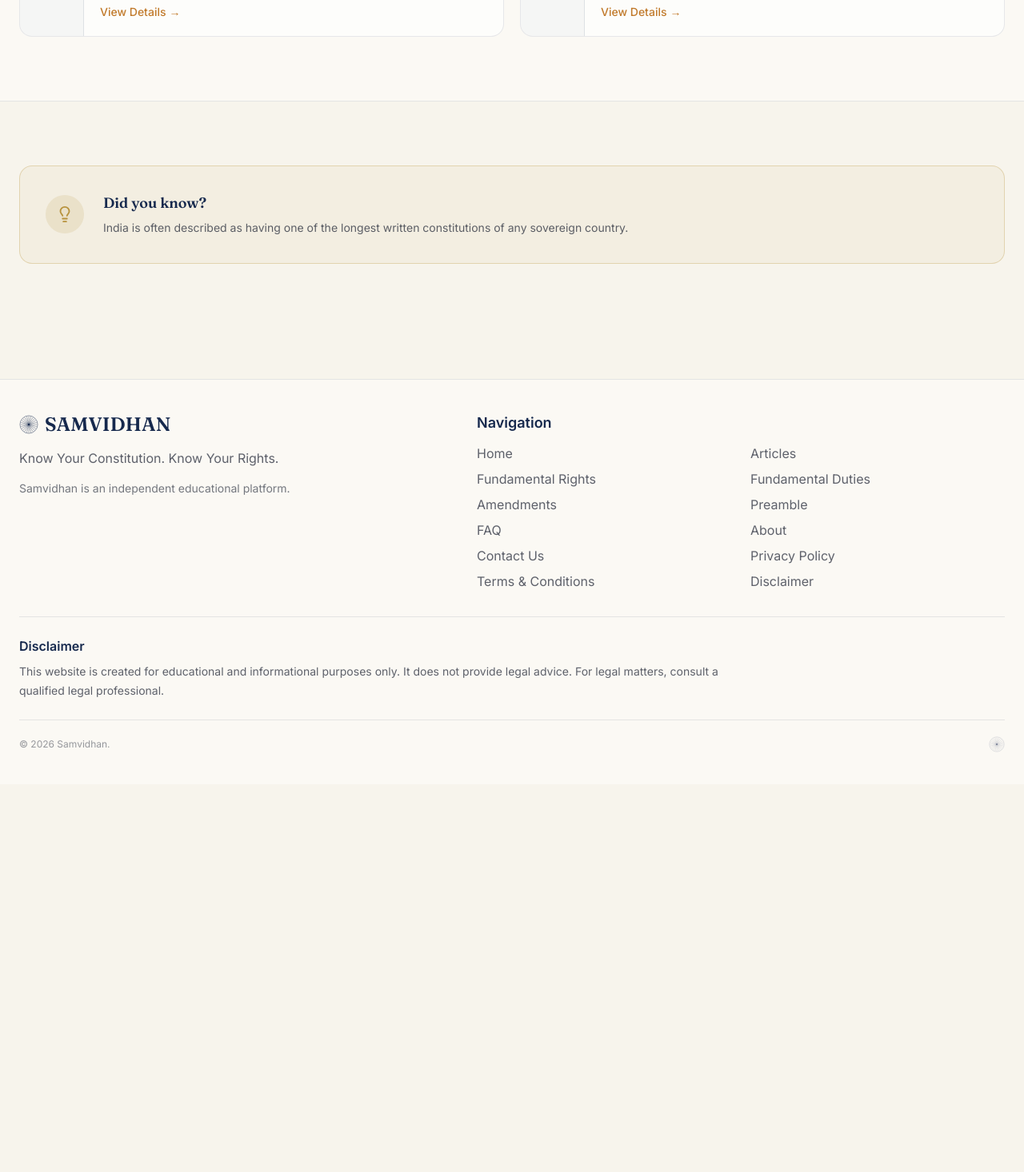
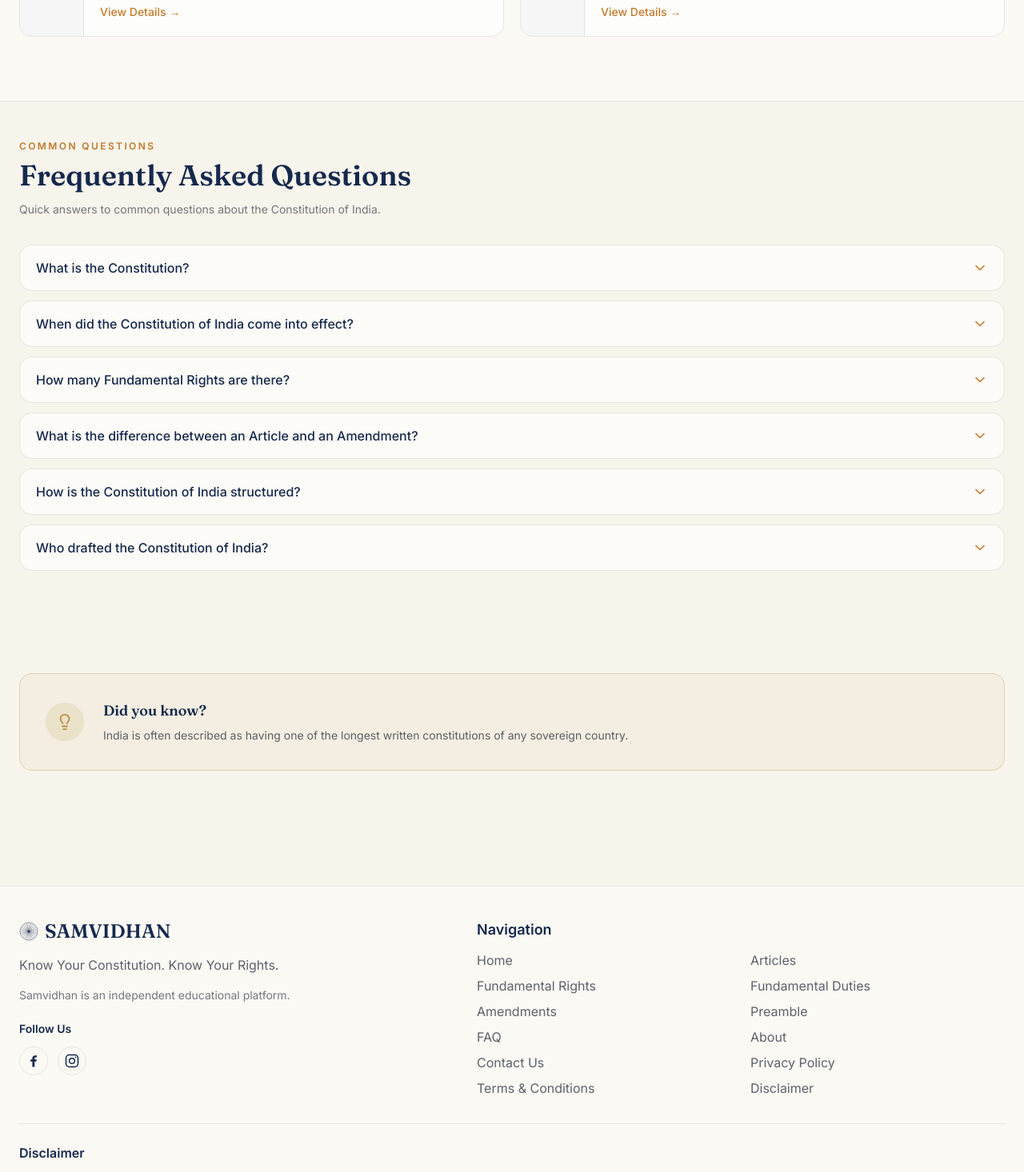
Before and after one commit to dinesh887/Samvidhan, a React (Vite) app: page / in a window 1280 px wide. Shown: the part 2440-3906 px from the top of the page at 80% size. Before the commit the page ends 3421 px from the top, so only its background shows below. Built offline with nearby package versions, Linux system fonts and the light colour scheme; no server answers.

Commit message:
Added social and faq

```diff
--- /dev/null
+++ b/src/components/FAQSection.jsx
@@ -0,0 +1,149 @@
+import { useState } from "react";
+import { ChevronDown } from "lucide-react";
+import { useLanguage } from "../context/LanguageContext";
+
+const faqs = [
+  {
+    id: 1,
+    question: {
+      en: "What is the Constitution?",
+      mr: "संविधान म्हणजे काय?",
+    },
+    answer: {
+      en: "The Constitution of India is the supreme legal framework that defines the structure of government, powers of institutions, and rights and duties of citizens.",
+      mr: "भारतीय संविधान हे भारताच्या शासनव्यवस्थेची रचना, संस्थांचे अधिकार तसेच नागरिकांचे अधिकार आणि कर्तव्ये निश्चित करणारे सर्वोच्च कायदेशीर दस्तऐवज आहे.",
+    },
+  },
+  {
+    id: 2,
+    question: {
+      en: "When did the Constitution of India come into effect?",
+      mr: "भारतीय संविधान कधी लागू झाले?",
+    },
+    answer: {
+      en: "The Constitution was adopted on 26 November 1949 and came into effect on 26 January 1950.",
+      mr: "भारतीय संविधान 26 नोव्हेंबर 1949 रोजी स्वीकारले गेले आणि 26 जानेवारी 1950 रोजी लागू झाले.",
+    },
+  },
+  {
+    id: 3,
+    question: {
+      en: "How many Fundamental Rights are there?",
+      mr: "मूलभूत अधिकार किती आहेत?",
+    },
+    answer: {
+      en: "The Constitution currently provides six broad categories of Fundamental Rights under Part III.",
+      mr: "भारतीय संविधानाच्या भाग III मध्ये सध्या मूलभूत अधिकारांच्या सहा प्रमुख श्रेणींची तरतूद आहे.",
+    },
+  },
+  {
+    id: 4,
+    question: {
+      en: "What is the difference between an Article and an Amendment?",
+      mr: "अनुच्छेद आणि घटनादुरुस्तीमध्ये काय फरक आहे?",
+    },
+    answer: {
+      en: "An Article is a specific provision of the Constitution. An Amendment is a formal change made to the Constitution through the constitutional amendment process.",
+      mr: "अनुच्छेद हा संविधानातील विशिष्ट तरतूद आहे. घटनादुरुस्ती म्हणजे संविधानातील तरतुदीत घटनात्मक प्रक्रियेद्वारे केलेला अधिकृत बदल.",
+    },
+  },
+  {
+    id: 5,
+    question: {
+      en: "How is the Constitution of India structured?",
+      mr: "भारतीय संविधानाची रचना कशी आहे?",
+    },
+    answer: {
+      en: "The Constitution is organised into Parts, Articles and Schedules covering different aspects of India's constitutional and governance system.",
+      mr: "भारतीय संविधानाची रचना विविध भाग, अनुच्छेद आणि अनुसूचींमध्ये करण्यात आली आहे. यामध्ये भारताच्या घटनात्मक आणि शासनव्यवस्थेशी संबंधित विविध विषयांचा समावेश आहे.",
+    },
+  },
+  {
+    id: 6,
+    question: {
+      en: "Who drafted the Constitution of India?",
+      mr: "भारतीय संविधान कोणी तयार केले?",
+    },
+    answer: {
+      en: "The Constitution was framed by the Constituent Assembly. Dr. B. R. Ambedkar chaired the Drafting Committee.",
+      mr: "भारतीय संविधानाची निर्मिती संविधान सभेने केली. डॉ. बाबासाहेब आंबेडकर हे मसुदा समितीचे अध्यक्ष होते.",
+    },
+  },
+];
+
+export default function FAQSection() {
+  const { pick } = useLanguage();
+  const [openId, setOpenId] = useState(null);
+
+  const toggleFAQ = (id) => {
+    setOpenId((current) => (current === id ? null : id));
+  };
+
+  return (
+    <section className="mx-auto max-w-7xl px-4 py-12 sm:px-6">
+      {/* Header */}
+      <div className="text-left">
+        <p className="text-xs font-semibold uppercase tracking-[0.2em] text-saffron">
+          {pick({
+            en: "Common Questions",
+            mr: "सामान्य प्रश्न",
+          })}
+        </p>
+
+        <h2 className="font-display mt-2 text-3xl font-semibold text-navy dark:text-ink-dark sm:text-4xl">
+          {pick({
+            en: "Frequently Asked Questions",
+            mr: "वारंवार विचारले जाणारे प्रश्न",
+          })}
+        </h2>
+
+        <p className="mt-3 max-w-2xl text-sm leading-relaxed text-ink/60 dark:text-ink-dark/60">
+          {pick({
+            en: "Quick answers to common questions about the Constitution of India.",
+            mr: "भारतीय संविधानाबद्दलच्या सामान्य प्रश्नांची सोप्या भाषेत उत्तरे.",
+          })}
+        </p>
+      </div>
+
+      {/* FAQ List */}
+      <div className="mt-8 space-y-3">
+        {faqs.map((faq) => {
+          const isOpen = openId === faq.id;
+
+          return (
+            <div
+              key={faq.id}
+              className="overflow-hidden rounded-2xl border border-navy/10 bg-white/60 dark:border-ink-dark/10 dark:bg-white/[0.04]"
+            >
+              <button
+                type="button"
+                onClick={() => toggleFAQ(faq.id)}
+                aria-expanded={isOpen}
+                className="flex w-full items-center justify-between gap-4 px-5 py-4 text-left"
+              >
+                <span className="font-medium text-navy dark:text-ink-dark">
+                  {pick(faq.question)}
+                </span>
+
+                <ChevronDown
+                  size={20}
+                  className={`shrink-0 text-saffron transition-transform duration-200 ${
+                    isOpen ? "rotate-180" : ""
+                  }`}
+                />
+              </button>
+
+              {isOpen && (
+                <div className="border-t border-navy/10 px-5 py-4 dark:border-ink-dark/10">
+                  <p className="text-sm leading-7 text-ink/65 dark:text-ink-dark/65">
+                    {pick(faq.answer)}
+                  </p>
+                </div>
+              )}
+            </div>
+          );
+        })}
+      </div>
+    </section>
+  );
+}
--- a/src/components/Footer.jsx
+++ b/src/components/Footer.jsx
@@ -1,25 +1,25 @@
-import { Link } from 'react-router-dom'
-import ChakraMark from './ChakraMark'
-import { useLanguage } from '../context/LanguageContext'
-import Advertisement from './Advertisement'
+import { Link } from "react-router-dom";
+import ChakraMark from "./ChakraMark";
+import { useLanguage } from "../context/LanguageContext";
+import Advertisement from "./Advertisement";
 
 export default function Footer() {
-  const { t, language } = useLanguage()
+  const { t, language } = useLanguage();
 
   const links = [
-    { to: '/', label: t('nav_home') },
-    { to: '/articles', label: t('nav_articles') },
-    { to: '/fundamental-rights', label: t('nav_rights') },
-    { to: '/fundamental-duties', label: t('nav_duties') },
-    { to: '/amendments', label: t('nav_amendments') },
-    { to: '/learn', label: t('nav_preamble') },
-    { to: '/faq', label: t('nav_faq') },
-    { to: '/about', label: t('nav_about') },
-    { to: '/contact', label: t('contact_title') },
-    { to: '/privacy-policy', label: t('footer_privacy') },
-    { to: '/terms', label: t('footer_terms') },
-    { to: '/disclaimer', label: t('footer_disclaimer_title') },
-  ]
+    { to: "/", label: t("nav_home") },
+    { to: "/articles", label: t("nav_articles") },
+    { to: "/fundamental-rights", label: t("nav_rights") },
+    { to: "/fundamental-duties", label: t("nav_duties") },
+    { to: "/amendments", label: t("nav_amendments") },
+    { to: "/learn", label: t("nav_preamble") },
+    { to: "/faq", label: t("nav_faq") },
+    { to: "/about", label: t("nav_about") },
+    { to: "/contact", label: t("contact_title") },
+    { to: "/privacy-policy", label: t("footer_privacy") },
+    { to: "/terms", label: t("footer_terms") },
+    { to: "/disclaimer", label: t("footer_disclaimer_title") },
+  ];
 
   return (
     <footer className="mt-16 border-t border-navy/10 dark:border-ink-dark/10 bg-white/40 dark:bg-white/[0.03]">
@@ -33,15 +33,74 @@ export default function Footer() {
                 SAMVIDHAN
               </span>
             </div>
-            <p lang={language} className="mt-3 max-w-sm text-base leading-7 text-ink/70 dark:text-ink-dark/70">
-              {t('footer_tagline')}
+            <p
+              lang={language}
+              className="mt-3 max-w-sm text-base leading-7 text-ink/70 dark:text-ink-dark/70"
+            >
+              {t("footer_tagline")}
             </p>
-            <p lang={language} className="mt-3 max-w-sm text-sm leading-6 text-ink/60 dark:text-ink-dark/60">{language === 'mr' ? 'संविधान हे स्वतंत्र शैक्षणिक व्यासपीठ आहे.' : 'Samvidhan is an independent educational platform.'}</p>
+            <p
+              lang={language}
+              className="mt-3 max-w-sm text-sm leading-6 text-ink/60 dark:text-ink-dark/60"
+            >
+              {language === "mr"
+                ? "संविधान हे स्वतंत्र शैक्षणिक व्यासपीठ आहे."
+                : "Samvidhan is an independent educational platform."}
+            </p>
+            <div className="mt-5">
+              <p className="text-sm font-semibold text-navy dark:text-ink-dark">
+                {language === "mr" ? "आम्हाला फॉलो करा" : "Follow Us"}
+              </p>
+
+              <div className="mt-3 flex items-center gap-3">
+                {/* Facebook */}
+                <a
+                  href="https://www.facebook.com/profile.php?id=61593758717873"
+                  target="_blank"
+                  rel="noopener noreferrer"
+                  aria-label="Facebook"
+                  className="flex h-9 w-9 items-center justify-center rounded-full border border-navy/10 text-navy transition-colors hover:border-saffron hover:text-saffron dark:border-ink-dark/10 dark:text-ink-dark"
+                >
+                  <svg
+                    viewBox="0 0 24 24"
+                    className="h-5 w-5 fill-current"
+                    aria-hidden="true"
+                  >
+                    <path d="M13.5 21v-8h2.7l.4-3h-3.1V8.1c0-.9.3-1.5 1.6-1.5h1.7V4a22 22 0 0 0-2.5-.1c-2.5 0-4.2 1.5-4.2 4.3V10H7.4v3h2.7v8h3.4Z" />
+                  </svg>
+                </a>
+
+                {/* Instagram */}
+                <a
+                  href="https://www.instagram.com/mysamvidhanofficial/"
+                  target="_blank"
+                  rel="noopener noreferrer"
+                  aria-label="Instagram"
+                  className="flex h-9 w-9 items-center justify-center rounded-full border border-navy/10 text-navy transition-colors hover:border-saffron hover:text-saffron dark:border-ink-dark/10 dark:text-ink-dark"
+                >
+                  <svg
+                    viewBox="0 0 24 24"
+                    className="h-5 w-5 fill-none stroke-current"
+                    strokeWidth="1.8"
+                    aria-hidden="true"
+                  >
+                    <rect x="3" y="3" width="18" height="18" rx="5" />
+                    <circle cx="12" cy="12" r="4" />
+                    <circle
+                      cx="17.5"
+                      cy="6.5"
+                      r="1"
+                      className="fill-current stroke-none"
+                    />
+                  </svg>
+                </a>
+              </div>
+            </div>
           </div>
 
           <div>
             <h3 className="text-lg font-semibold text-navy dark:text-ink-dark">
-              {t('footer_navigation')}
+              {t("footer_navigation")}
             </h3>
             <ul className="mt-3 grid gap-x-6 gap-y-2 sm:grid-cols-2">
               {links.map((l) => (
@@ -57,25 +116,36 @@ export default function Footer() {
               ))}
             </ul>
           </div>
-
         </div>
 
         <section className="mt-8 border-t border-navy/10 pt-6 dark:border-ink-dark/10">
-          <h3 lang={language} className="text-base font-semibold text-navy dark:text-ink-dark">
-            {t('footer_disclaimer_title')}
+          <h3
+            lang={language}
+            className="text-base font-semibold text-navy dark:text-ink-dark"
+          >
+            {t("footer_disclaimer_title")}
           </h3>
-          <p lang={language} className="mt-2 max-w-4xl text-sm leading-6 text-ink/70 dark:text-ink-dark/70">
-            {t('footer_disclaimer')}
+          <p
+            lang={language}
+            className="mt-2 max-w-4xl text-sm leading-6 text-ink/70 dark:text-ink-dark/70"
+          >
+            {t("footer_disclaimer")}
           </p>
         </section>
 
         <div className="mt-6 flex flex-col items-center justify-between gap-3 border-t border-navy/10 pt-5 sm:flex-row dark:border-ink-dark/10">
-          <p lang={language} className="text-xs text-ink/45 dark:text-ink-dark/45">
-            {t('footer_copyright')}
+          <p
+            lang={language}
+            className="text-xs text-ink/45 dark:text-ink-dark/45"
+          >
+            {t("footer_copyright")}
           </p>
-          <ChakraMark className="h-5 w-5 text-navy/30 dark:text-ink-dark/25" spokes={24} />
+          <ChakraMark
+            className="h-5 w-5 text-navy/30 dark:text-ink-dark/25"
+            spokes={24}
+          />
         </div>
       </div>
     </footer>
-  )
+  );
 }
--- a/src/context/LanguageContext.jsx
+++ b/src/context/LanguageContext.jsx
@@ -39,7 +39,7 @@ const STRINGS = {
     footer_disclaimer_title: 'Disclaimer',
     footer_disclaimer:
       'This website is created for educational and informational purposes only. It does not provide legal advice. For legal matters, consult a qualified legal professional.',
-    footer_copyright: '© 2026 Samvidhan.',
+    footer_copyright: '© 2026 MySamvidhan. All rights reserved.',
     articles_page_title: 'Constitutional Articles',
     articles_page_sub: 'Search and explore the Articles of the Indian Constitution.',
     filter_all: 'All Articles',
@@ -145,7 +145,7 @@ const STRINGS = {
     footer_disclaimer_title: 'अस्वीकरण',
     footer_disclaimer:
       'ही वेबसाइट केवळ शैक्षणिक आणि माहितीच्या उद्देशाने तयार करण्यात आली आहे. ही कायदेशीर सल्ला सेवा नाही. कायदेशीर बाबींसाठी पात्र कायदे तज्ज्ञांचा सल्ला घ्या.',
-    footer_copyright: '© २०२६ संविधान.',
+    footer_copyright: '© २०२६ MySamvidhan. सर्व हक्क राखीव.',
     articles_page_title: 'संवैधानिक कलमे',
     articles_page_sub: 'भारतीय संविधानातील कलमे शोधा आणि जाणून घ्या.',
     filter_all: 'सर्व कलमे',
--- a/src/pages/Home.jsx
+++ b/src/pages/Home.jsx
@@ -10,6 +10,7 @@ import { articles } from '../data/articles'
 import { getTodaysFact } from '../data/facts'
 import Advertisement from '../components/Advertisement'
 import RecommendedBooks from '../components/RecommendedBooks'
+import FAQSection from "../components/FAQSection";
 import { books } from '../data/books'
 
 const FEATURED_IDS = ['14', '19', '21', '21a', '32']
@@ -39,6 +40,7 @@ export default function Home() {
       </section>
       <RecommendedBooks books={books} />
 
+
       <section className="border-y border-navy/10 dark:border-ink-dark/10 bg-white/40 dark:bg-white/[0.02]">
         <div className="mx-auto max-w-7xl px-4 sm:px-6 py-16 sm:py-20">
           <div className="flex flex-wrap items-end justify-between gap-4">
@@ -60,8 +62,8 @@ export default function Home() {
           </div>
         </div>
       </section>
-
-      <section className="mx-auto max-w-7xl px-4 sm:px-6 py-16 sm:py-20">
+      <FAQSection />
+      <section className="mx-auto max-w-7xl px-4 sm:px-6 py-16 sm:py-20 dark:bg-white/[0.02]">
         <div className="flex flex-col gap-6 rounded-2xl border border-gold/30 bg-gold/[0.06] p-6 sm:flex-row sm:items-center sm:p-8">
           <div className="flex h-12 w-12 shrink-0 items-center justify-center rounded-full bg-gold/15 text-gold">
             <Lightbulb size={22} />
```
